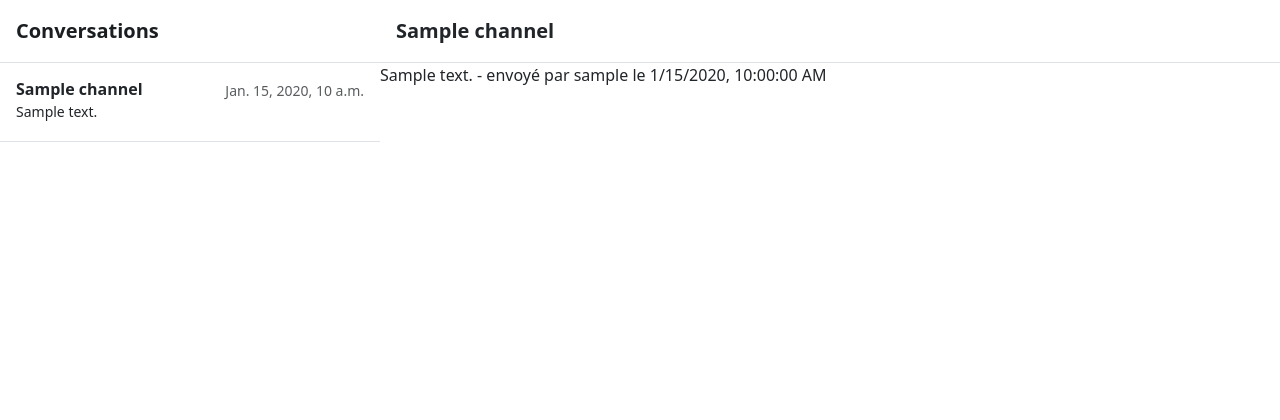
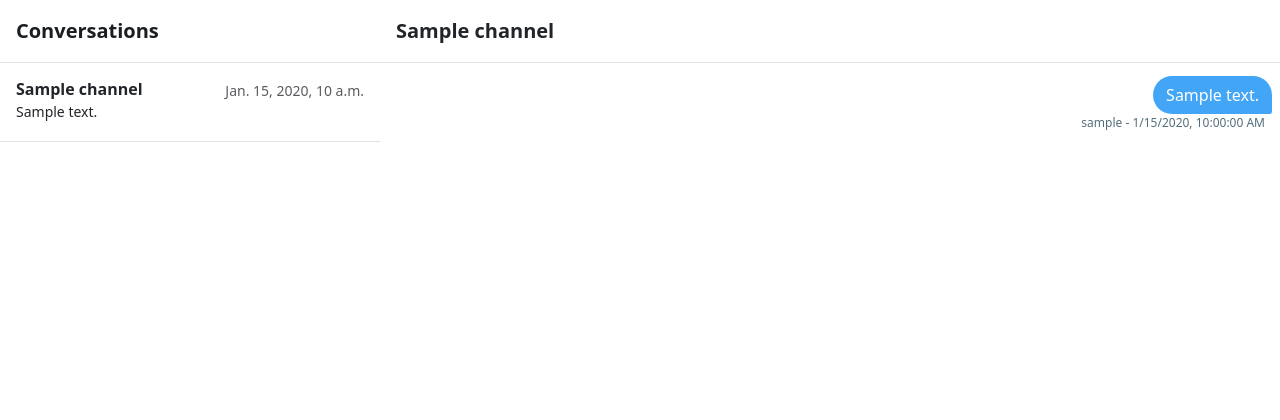
Before and after one commit to nathanfallet/projetoueb, a Django app: page /channels/1/ in a window 1280 px wide. Shown: the top 420 px of the page. Run offline with Django 4.2, Linux system fonts and the light colour scheme; a user stored in the database is signed in; tables that the repository leaves empty hold one stand-in row (values such as "Sample post").

Commit message:
Design messages

```diff
--- a/tchat/static/css/main.css
+++ b/tchat/static/css/main.css
@@ -4,12 +4,6 @@
     -webkit-user-select: none;
     -moz-user-select: none;
     user-select: none;
-}
-
-@media (min-width: 768px) {
-    .bd-placeholder-img-lg {
-        font-size: 3.5rem;
-    }
 }
 
 .b-example-divider {
@@ -49,8 +43,58 @@
     -webkit-overflow-scrolling: touch;
 }
 
+.balon1,
+.balon2 {
+    margin-top: 5px !important;
+    margin-bottom: 5px !important;
+}
+
+.balon1 span {
+    background: #42a5f5;
+    color: #fff !important;
+    border-radius: 20px 20px 3px 20px;
+    display: block;
+    max-width: 75%;
+    padding: 7px 13px 7px 13px;
+}
+
+.balon1:before {
+    content: attr(data-is);
+    position: absolute;
+    right: 15px;
+    bottom: -0.8em;
+    display: block;
+    font-size: .750rem;
+    color: rgba(84, 110, 122, 1.0);
+}
+
+.balon2 span {
+    background: #f1f1f1;
+    color: #000 !important;
+    border-radius: 20px 20px 20px 3px;
+    display: block;
+    max-width: 75%;
+    padding: 7px 13px 7px 13px;
+}
+
+.balon2:before {
+    content: attr(data-is);
+    position: absolute;
+    left: 13px;
+    bottom: -0.8em;
+    display: block;
+    font-size: .750rem;
+    color: rgba(84, 110, 122, 1.0);
+}
+
 @media (min-width: 768px) {
+
+    .bd-placeholder-img-lg {
+        font-size: 3.5rem;
+    }
+
     .message-box {
         margin-left: 380px;
     }
+
 }
--- a/tchat/static/js/channel.js
+++ b/tchat/static/js/channel.js
@@ -1,3 +1,5 @@
+var messages = [];
+
 function getCookie(name) {
     let cookieValue = null;
     if (document.cookie && document.cookie !== '') {
@@ -14,13 +16,35 @@ function getCookie(name) {
     return cookieValue;
 }
 
-function updateHTML(data) {
-    // TODO: Update #channel-messages
-    console.log(data.messages);
+function saveData(data) {
+    // Add messages that are not already saved
+    for (let i = 0; i < data.messages.length; i++) {
+        let found = false;
+        for (let j = 0; j < messages.length; j++) {
+            if (messages[j].id === data.messages[i].id) {
+                found = true;
+                break;
+            }
+        }
+        if (!found) {
+            messages.push(data.messages[i]);
+        }
+    }
+    // Sort by date
+    messages.sort((a, b) => {
+        return new Date(a['published']) - new Date(b['published']);
+    });
+    // Update HTML (DOM)
+    updateHTML();
+}
+
+function updateHTML() {
     var items = [];
-    $.each(data.messages, (_, message) => {
-        items.push("<div class='media.body'>" + message['content'] + " - envoyé par " + message['user']['username']
-         + " le " + new Date(message['published']).toLocaleString() + "</div>")
+    $.each(messages, (_, message) => {
+        items.push("<div class='balon" + (message['user']['me'] ? '1' : '2') + " p-2 m-0 position-relative' data-is='"
+            + message['user']['username'] + " - "
+            + new Date(message['published']).toLocaleString() + "'><span class='float-" + (message['user']['me'] ? 'end' : 'start') + "'>"
+            + message['content'] + "</span></div>")
     });
     $("#channel-messages").html(items.join(""));
 }
@@ -31,7 +55,7 @@ function loadConversation(id) {
         url: "/channels/" + id + "/messages/",
         type: "GET",
         success: function (data) {
-            updateHTML(data);
+            saveData(data);
         }
     });
 
@@ -57,7 +81,7 @@ function sendMessage(id) {
             "content": text
         },
         success: function (data) {
-            updateHTML(data);
+            saveData(data);
         }
     });
 }
--- a/tchat/templates/index.html
+++ b/tchat/templates/index.html
@@ -51,7 +51,7 @@
         <span class="fs-5 fw-semibold">{{ channel.name }}</span>
       </a>
 
-      <div id="channel-messages"></div>
+      <div id="channel-messages" class="card border-0 m-0 p-0 position-relative bg-transparent"></div>
 
       <div class="p-3 border-top position-fixed fixed-bottom message-box">
         <form id="message-form" class="w-100" onsubmit="event.preventDefault(); sendMessage({{ channel.id }});">
--- a/tchat/views.py
+++ b/tchat/views.py
@@ -138,7 +138,8 @@ def channels_messages(request, channel_id):
                 'id': message.id,
                 'user': {
                     'id': message.user.id,
-                    'username': message.user.username
+                    'username': message.user.username,
+                    'me': message.user.id == request.user.id
                 },
                 'content': message.content,
                 'published': message.published
```
